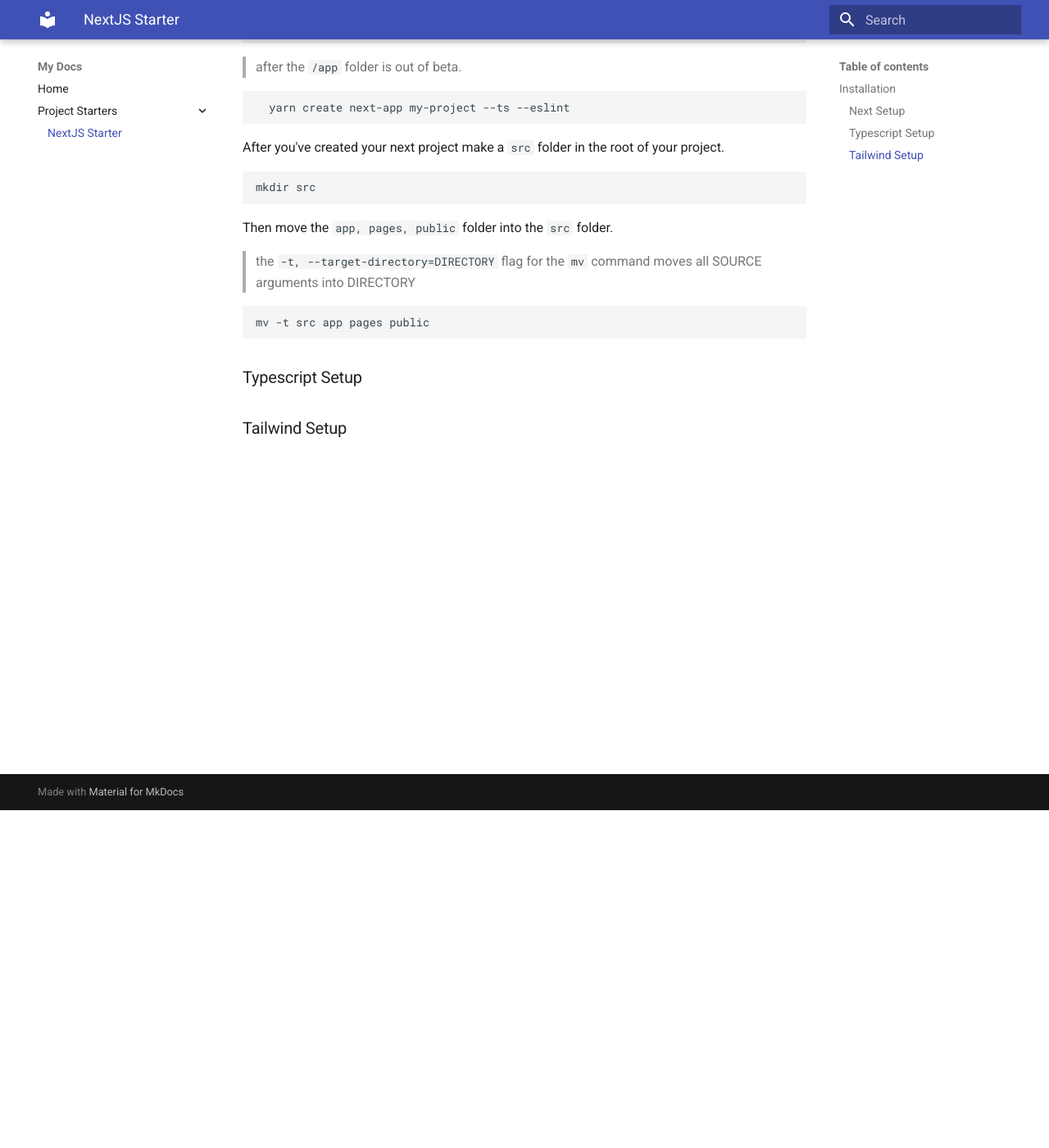
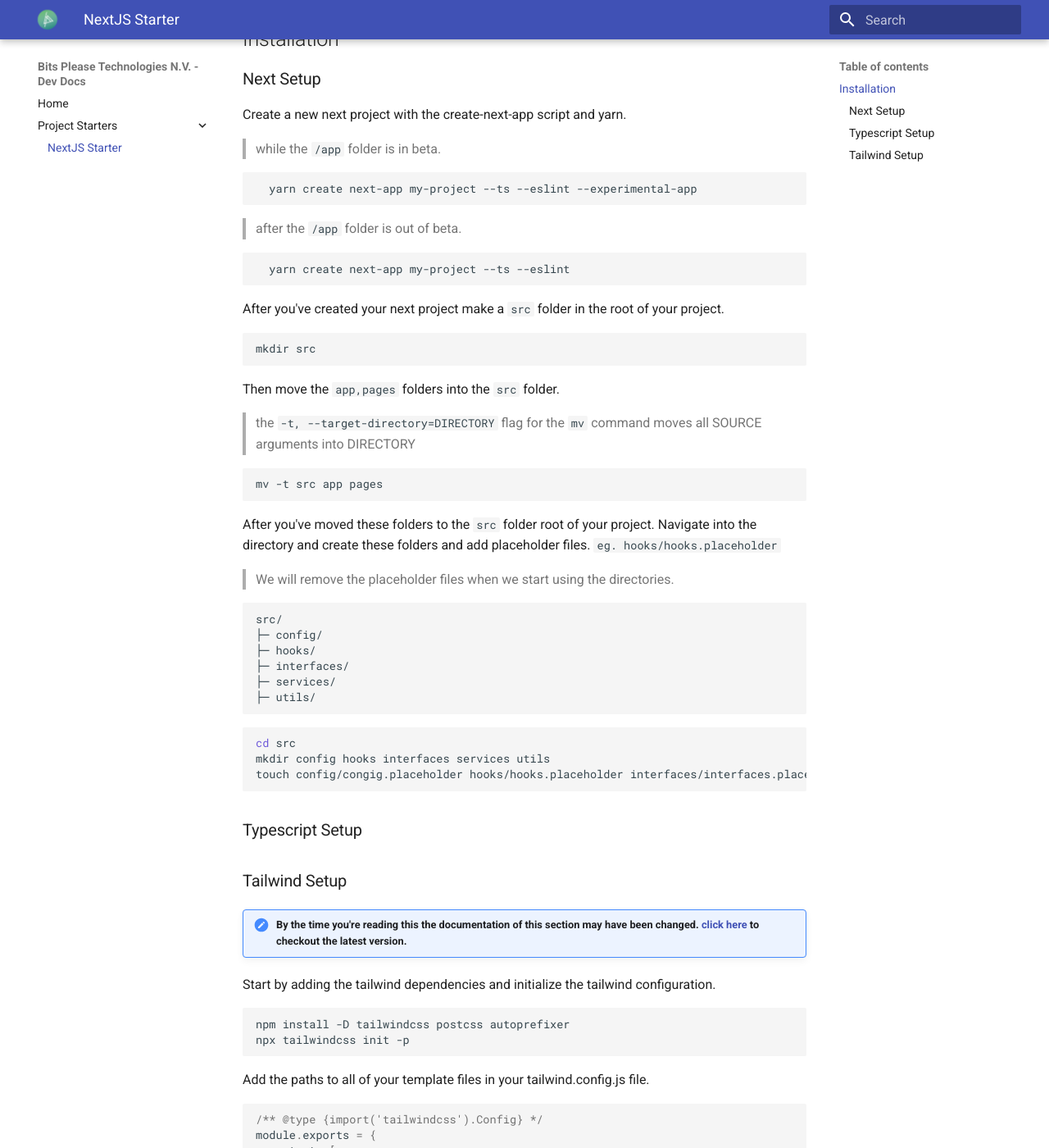
Before and after one commit to bitspleasetechnologies/internal-documentation, an MkDocs documentation site: the page built from docs/project-setup/next-starter.md, in a window 1280 px wide and 1400 px high, scrolled down 412 px. Shown: the whole window at 82% size. Built offline with MkDocs 1.6.1 and Material for MkDocs 9.7.7, drawn with Linux system fonts in a browser that asks for light colours; some of the changed text lies outside the part shown.

Commit message:
added tailwind section to doc

````diff
--- a/docs/project-setup/next-starter.md
+++ b/docs/project-setup/next-starter.md
@@ -1,6 +1,10 @@
 # Next.js, Tailwind & Typescript Setup Guide.
 
+!!! warning "Using these command line tools requires eigher a unix based system or [git bash](https://git-scm.com/download/win) on Windows."
+
 This starter guide will help you set up your nextjs project with typescript and tailwind.
+
+![Bits Please Logo](../images/logo.png)
 
 ## Installation
 
@@ -26,14 +30,73 @@
 mkdir src
 ```
 
-Then move the `app, pages, public` folder into the `src` folder.
+Then move the `app,pages` folders into the `src` folder.
 
 > the `-t, --target-directory=DIRECTORY` flag for the `mv` command moves all SOURCE arguments into DIRECTORY
 
 ```bash
-mv -t src app pages public
+mv -t src app pages
+```
+
+After you've moved these folders to the `src` folder root of your project. Navigate into the directory and create these folders and add placeholder files. `eg. hooks/hooks.placeholder`
+
+> We will remove the placeholder files when we start using the directories.
+
+```
+src/
+├─ config/
+├─ hooks/
+├─ interfaces/
+├─ services/
+├─ utils/
+```
+
+```bash
+cd src
+mkdir config hooks interfaces services utils
+touch config/congig.placeholder hooks/hooks.placeholder interfaces/interfaces.placeholder services/services.placeholder utils/utils.placeholder
 ```
 
 ### Typescript Setup
 
 ### Tailwind Setup
+
+!!! note "By the time you're reading this the documentation of this section may have been changed. [click here](https://tailwindcss.com/docs/guides/nextjs) to checkout the latest version."
+
+Start by adding the tailwind dependencies and initialize the tailwind configuration.
+
+```bash
+npm install -D tailwindcss postcss autoprefixer
+npx tailwindcss init -p
+```
+
+Add the paths to all of your template files in your tailwind.config.js file.
+
+```js
+/** @type {import('tailwindcss').Config} */
+module.exports = {
+  content: [
+    "./app/**/*.{js,ts,jsx,tsx}",
+    "./pages/**/*.{js,ts,jsx,tsx}",
+    "./components/**/*.{js,ts,jsx,tsx}",
+  ],
+  theme: {
+    extend: {},
+  },
+  plugins: [],
+};
+```
+
+Add the `@tailwind` directives for each of Tailwind’s layers to your `./styles/globals.css` file.
+
+```css
+@tailwind base;
+@tailwind components;
+@tailwind utilities;
+```
+
+Start your build process.
+
+```bash
+yarn run dev
+```
--- a/mkdocs.yml
+++ b/mkdocs.yml
@@ -1,6 +1,18 @@
-site_name: My Docs
+site_name: Bits Please Technologies N.V. - Dev Docs
 nav:
   - Home: index.md
   - Project Starters:
       - NextJS Starter: project-setup/next-starter.md
-theme: material
+theme:
+  name: material
+  logo: images/logo.png
+  features:
+    - content.code.annotate
+
+markdown_extensions:
+  - admonition
+  - pymdownx.highlight:
+      anchor_linenums: true
+  - pymdownx.inlinehilite
+  - pymdownx.snippets
+  - pymdownx.superfences
````
Also changed, not shown: docs/images/logo.png (added).
